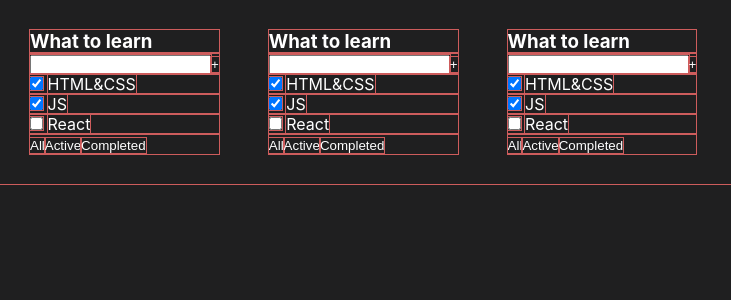
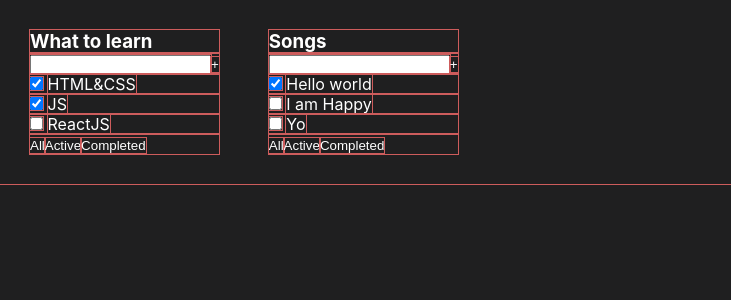
Before and after one commit to demorest49de/todolist-react-app, a React (Create React App) app: page / in a window 1280 px wide. Shown: the top 300 px of the page, without its empty margins (0-731 px from the left). Built offline with nearby package versions, Linux system fonts and the light colour scheme.

Commit message:
Changes App.tsx Todolist.tsx

```diff
--- a/src/App.tsx
+++ b/src/App.tsx
@@ -2,12 +2,24 @@
 import './App.css';
 import {Todolist} from "./Todolist";
 
+
+const tasks1 = [
+    {id: 1, title: "HTML&CSS", isDone: true},
+    {id: 2, title: "JS", isDone: true},
+    {id: 3, title: "ReactJS", isDone: false}
+]
+const tasks2 = [
+    {id: 1, title: "Hello world", isDone: true},
+    {id: 2, title: "I am Happy", isDone: false},
+    {id: 3, title: "Yo", isDone: false}
+]
+
 function App() {
     return (
         <div className="App">
-            <Todolist/>
-            <Todolist/>
-            <Todolist/>
+            <Todolist title="What to learn" tasks={tasks1}/>
+            <Todolist title="Songs" tasks={tasks2}/>
+            {/*<Todolist title = "Books"/>*/}
         </div>
     );
 }
--- a/src/Todolist.tsx
+++ b/src/Todolist.tsx
@@ -1,29 +1,32 @@
 import React from "react";
 
-export const Todolist = () => {
+type TasksType = {
+    id: number
+    title: string
+    isDone: boolean
+}
+
+type TodolistType = {
+    title: string
+    tasks: Array<TasksType>
+}
+
+export const Todolist: React.FC<TodolistType> = (props) => {
     return (
         <div>
-            <h3>What to learn</h3>
+            <h3>{props.title}</h3>
             <div>
                 <input/>
                 <button>+</button>
             </div>
             <ul>
-                <li><input type="checkbox"
-                    // checked={true}
-                    // readOnly={true}
-                           defaultChecked={true}
-                /> <span>HTML&CSS</span></li>
-                <li><input type="checkbox"
-                           defaultChecked={true}
-                    // checked={true}
-                    // readOnly={true}
-                /> <span>JS</span></li>
-                <li><input type="checkbox"
-                           defaultChecked={false}
-                    // checked={false}
-                    // readOnly={true}
-                /> <span>React</span></li>
+                {props.tasks.map(v => {
+                    return (
+                        <li key={v.id}><input type="checkbox"
+                                              defaultChecked={v.isDone}
+                        /> <span>{v.title}</span></li>
+                    )
+                })}
             </ul>
             <div>
                 <button>All</button>
```
